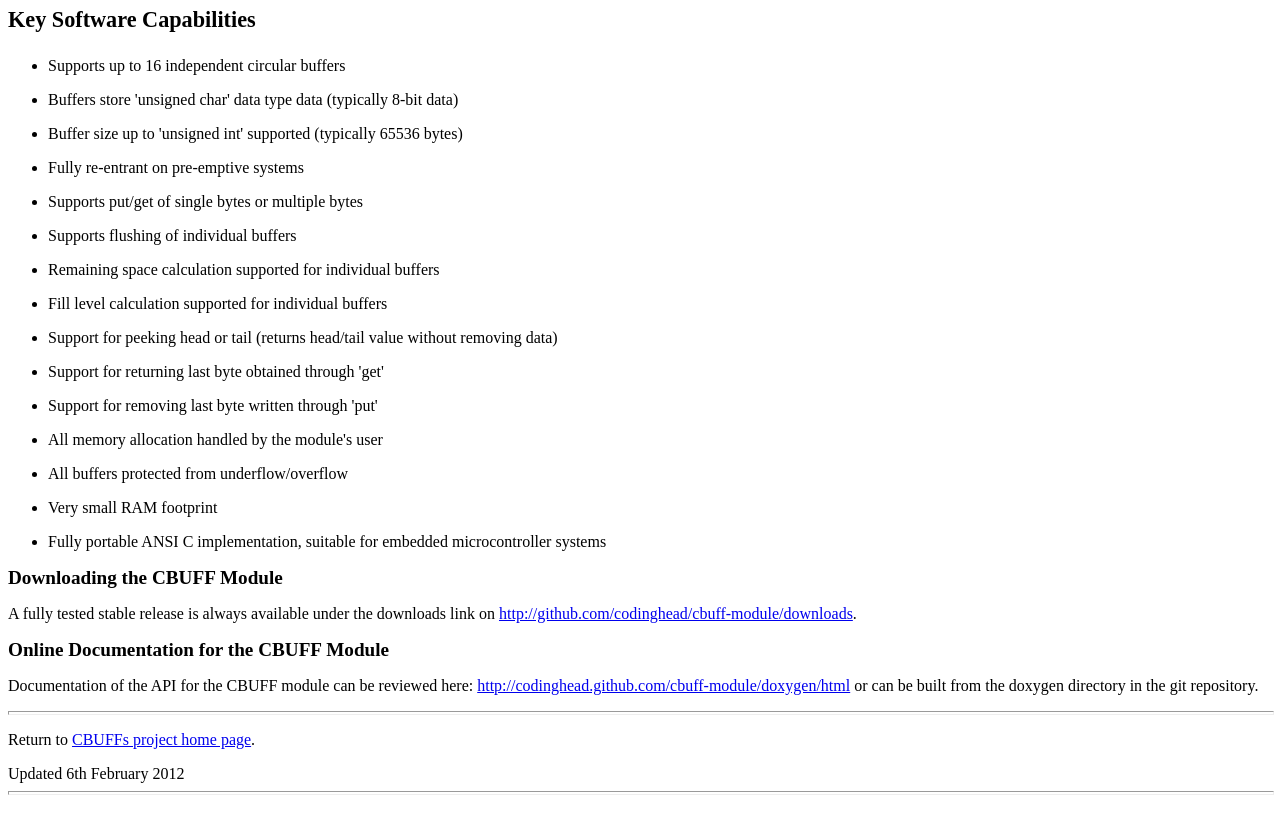
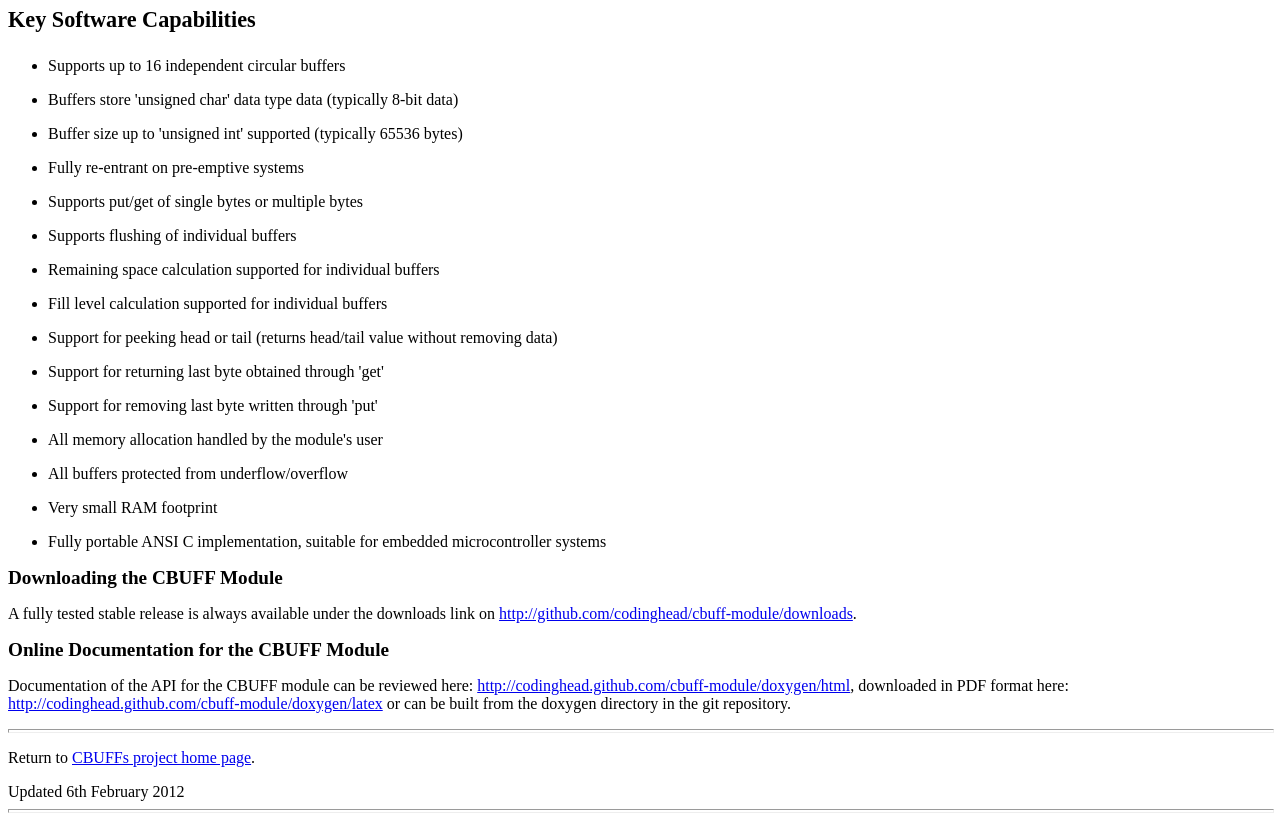
Before and after one commit to codinghead/cbuff-module, a plain HTML site: page index.html in a window 1280 px wide. Shown: the part 601-1422 px from the top of the page. Drawn offline with Linux system fonts and the light colour scheme.

Commit message:
Added link to PDF documentation
Updated HTML home page to include link to documentation as a PDF file.

```diff
--- a/index.html
+++ b/index.html
@@ -1,5 +1,6 @@
 <!DOCTYPE html PUBLIC "-//W3C//DTD HTML 4.01//EN" "http://www.w3.org/TR/html4/strict.dtd">
 <html><head>
+
 
 
 
@@ -116,8 +117,7 @@
 </p>
 
 <p class="western">Documentation of the API for the CBUFF module can be
-reviewed here: <span style="text-decoration: underline;"></span><a href="http://codinghead.github.com/cbuff-module/doxygen/html/index.html">http://codinghead.github.com/cbuff-module/doxygen/html</a>
-or can be built from the doxygen directory in the git repository.<br>
+reviewed here: <span style="text-decoration: underline;"></span><a href="http://codinghead.github.com/cbuff-module/doxygen/html/index.html">http://codinghead.github.com/cbuff-module/doxygen/html</a>, downloaded in PDF format here: <a href="http://codinghead.github.com/cbuff-module/doxygen/latex/refman.pdf">http://codinghead.github.com/cbuff-module/doxygen/latex</a> or can be built from the doxygen directory in the git repository.<br>
 
 </p>
 
```
